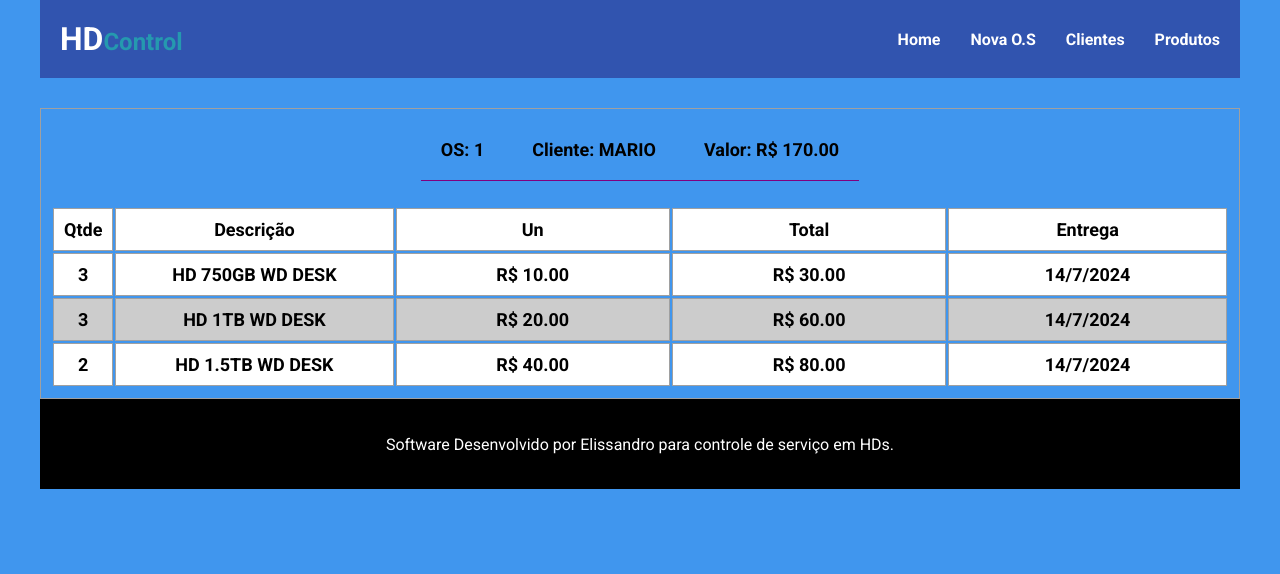
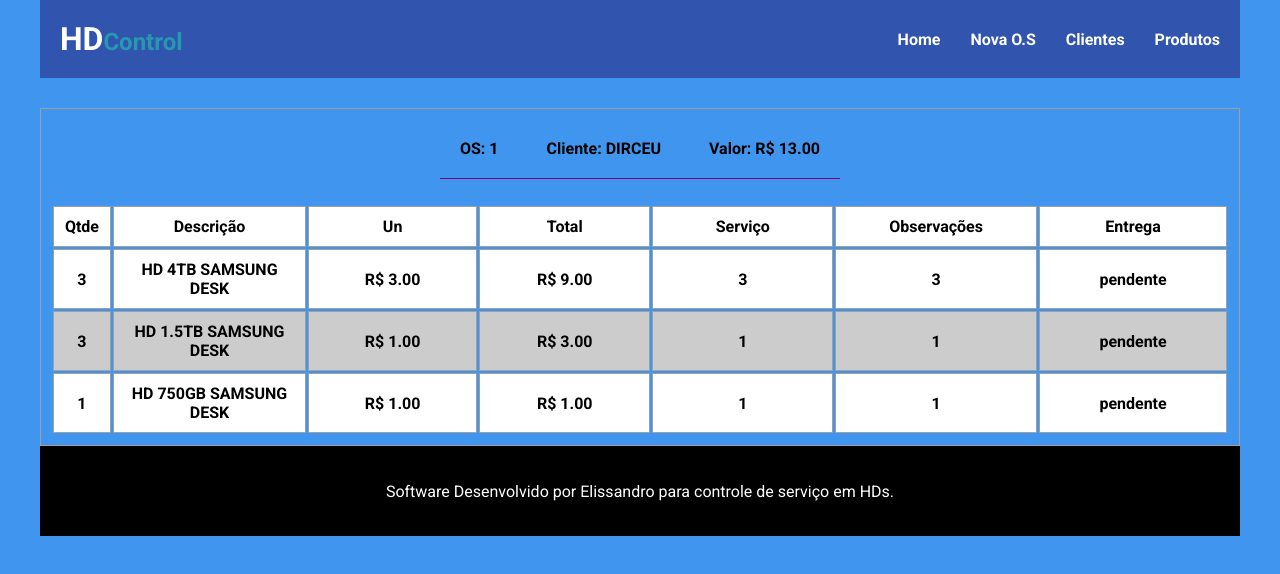
Before and after one commit to elissandroa/hdcontrol, a React (Vite) app in the folder frontend/: page /order/1 in a window 1280 px wide. Shown: the top 574 px of the page. Built offline with nearby package versions, Linux system fonts and the light colour scheme; data requests are answered from the project's data file.

Commit message:
Updates Home - 15-08-2024-14:12

```diff
--- a/frontend/src/components/FormAddItem.css
+++ b/frontend/src/components/FormAddItem.css
@@ -6,3 +6,21 @@
     gap: 10px;
     margin-bottom: 20px;
 }
+
+.btnNewItem {
+    width: 210px;
+    height: 40px;
+}
+
+#description {
+    width: 210px;
+    padding: 5px;
+}
+
+input::placeholder {
+    font-weight: bold;
+    color: blueviolet;
+    font-size: 20px;
+    opacity: .5;
+    text-transform: uppercase;
+}
--- a/frontend/src/components/FormAddItem.jsx
+++ b/frontend/src/components/FormAddItem.jsx
@@ -5,13 +5,14 @@ import { useNavigate } from 'react-router-dom';
 
 export const FormAddItem = ({ id, OnSaveEdit }) => {
     const [description, setDescription] = useState([]);
-    const [quantity, setQuantity] = useState(0);
-    const [price, setPrice] = useState(0);
+    const [quantity, setQuantity] = useState();
+    const [price, setPrice] = useState();
     const [service, setService] = useState("");
     const [notes, setNotes] = useState("");
     const [order, setOrder] = useState({});
     const [products, setProducts] = useState([]);
     const [amount, setAmount] = useState(order.amount);
+    const [visible, setVisible] = useState(true);
 
     const navigate = useNavigate();
     let itemsEdit;
@@ -39,8 +40,7 @@ export const FormAddItem = ({ id, OnSaveEdit }) => {
     }
 
     const handleSubmitNewItem = (e) => {
-        e.preventDefault();
-         const itemAdd = {
+        const itemAdd = {
             "id": order.items.length,
             "quantity": quantity,
             "description": description,
@@ -50,7 +50,6 @@ export const FormAddItem = ({ id, OnSaveEdit }) => {
         }
         if (!order) return;
         const item = itemAdd;
-        if (!item) return;
         if (![order.items][0]) return;
         [order.items][0].push(item);
         itemsEdit = order.items;
@@ -61,17 +60,16 @@ export const FormAddItem = ({ id, OnSaveEdit }) => {
     const insertItem = async () => {
         const newOrder = {
             client: order.client,
-            amount: amount,
+            amount: totalAmount(),
             data_entrega: order.data_entrega,
             status: order.status,
             payed: order.payed,
             items: order.items
         }
-        setOrder(newOrder);
-        if (order) {
-            await axios.put(`http://localhost:8000/orders/${id}`, order);
-        }
-        navigate(`/`);
+        await axios.put(`http://localhost:8000/orders/${id}`, newOrder);
+        await axios.get(`http://localhost:8000/orders/${id}`)
+        .then((response) => setOrder(response.data));
+        setVisible(false);
     }
 
 
@@ -124,7 +122,9 @@ export const FormAddItem = ({ id, OnSaveEdit }) => {
                         ))}
                 </select>
             </div>
-            <button>Adicionar</button>
+            <div>
+                <button className='btnNewItem'>Adicionar</button>
+            </div>
         </form>
     )
 }
--- a/frontend/src/components/Order.jsx
+++ b/frontend/src/components/Order.jsx
@@ -57,6 +57,8 @@ export const Order = () => {
 
 
         await axios.put(`http://localhost:8000/orders/${osId}`, newOrder);
+        await axios.get(`http://localhost:8000/orders/${osId}`)
+        .then((response) => setOrder(response.data));
 
     }
 
@@ -108,7 +110,6 @@ export const Order = () => {
 
     const OnleDelete = async (osId) => {
         await axios.delete(`http://localhost:8000/orders/${osId}`);
-        console.log(`Os ${osId} deletada !`);
         navigate('/');
     }
 
@@ -193,7 +194,7 @@ export const Order = () => {
                                 <input type="checkBox" name="payed" id="payed" onClick={() => OnPay(OnSaveEdit("payed"))} />
                                 <span><label htmlFor="Pago">Pago</label> </span>
                                 <div>
-                                    <button onClick={() => OnFormVisibility(setVisible(false), setFormAddVisible(true))}>New</button>
+                                    <button onClick={() => OnFormVisibility(setVisible(false), setFormAddVisible(true))}>Adicionar item</button>
                                 </div>
                             </div>
 
@@ -209,6 +210,8 @@ export const Order = () => {
                             <th>Descrição</th>
                             <th>Un</th>
                             <th>Total</th>
+                            <th>Serviço</th>
+                            <th>Observações</th>
                             <th>Entrega</th>
                             {visible && <th>--+--</th>}
                         </tr>}
@@ -241,6 +244,8 @@ export const Order = () => {
                                 <td>{item.description}</td>
                                 <td>R$ {parseFloat(item.price).toFixed(2)}</td>
                                 <td>R$ {(item.quantity * item.price).toFixed(2)}</td>
+                                <td>{item.service}</td>
+                                <td>{item.notes}</td>
                                 <td>{order.data_entrega}</td>
                                 {visible && <td className='td-width-60 btn-delete' onClick={() => OnDeleteItem(item.id)}>Excluir</td>}
                             </tr>
--- a/frontend/src/components/OrderList.css
+++ b/frontend/src/components/OrderList.css
@@ -13,7 +13,7 @@
     text-align: left;
     border: 1px solid rgb(160 160 160);
     color: #000;
-    font-size: 18px;
+    font-size: 16px;
     font-weight: bold;
     text-align: center;
 }
--- a/frontend/src/mockDatabase/db.json
+++ b/frontend/src/mockDatabase/db.json
@@ -197,38 +197,56 @@
   ],
   "orders": [
     {
-      "client": "MARIO",
-      "amount": 170,
-      "data_entrega": "14/7/2024",
+      "client": "DIRCEU",
+      "amount": 13,
+      "data_entrega": "pendente",
       "status": "Pronto",
       "payed": false,
       "items": [
         {
-          "id": 0,
+          "id": 1,
           "quantity": "3",
-          "description": "HD 750GB WD DESK",
-          "price": "10",
-          "service": "T-REX",
-          "notes": "FIRMWARE/TESTES"
+          "description": "HD 4TB SAMSUNG DESK",
+          "price": "3",
+          "service": "3",
+          "notes": "3"
         },
         {
           "id": 1,
           "quantity": "3",
-          "description": "HD 1TB WD DESK",
-          "price": "20",
-          "service": "T-REX",
-          "notes": "FIRMWARE/TESTES"
+          "description": "HD 1.5TB SAMSUNG DESK",
+          "price": "1",
+          "service": "1",
+          "notes": "1"
         },
         {
           "id": 2,
-          "quantity": "2",
-          "description": "HD 1.5TB WD DESK",
-          "price": "40",
-          "service": "T-REX",
-          "notes": "FIRMWARE/TESTES"
+          "quantity": "1",
+          "description": "HD 750GB SAMSUNG DESK",
+          "price": "1",
+          "service": "1",
+          "notes": "1"
         }
       ],
       "id": 1
+    },
+    {
+      "client": "Pedro Soares",
+      "amount": 130,
+      "data_entrega": "pendente",
+      "status": "pendente",
+      "payed": false,
+      "items": [
+        {
+          "id": 0,
+          "quantity": "26",
+          "description": "HD 750GB SEAGATE DESK",
+          "price": "5",
+          "service": "TESTES COM VITÓRIA",
+          "notes": "RESET FIRMWARE"
+        }
+      ],
+      "id": 2
     }
   ],
   "users": [
```
